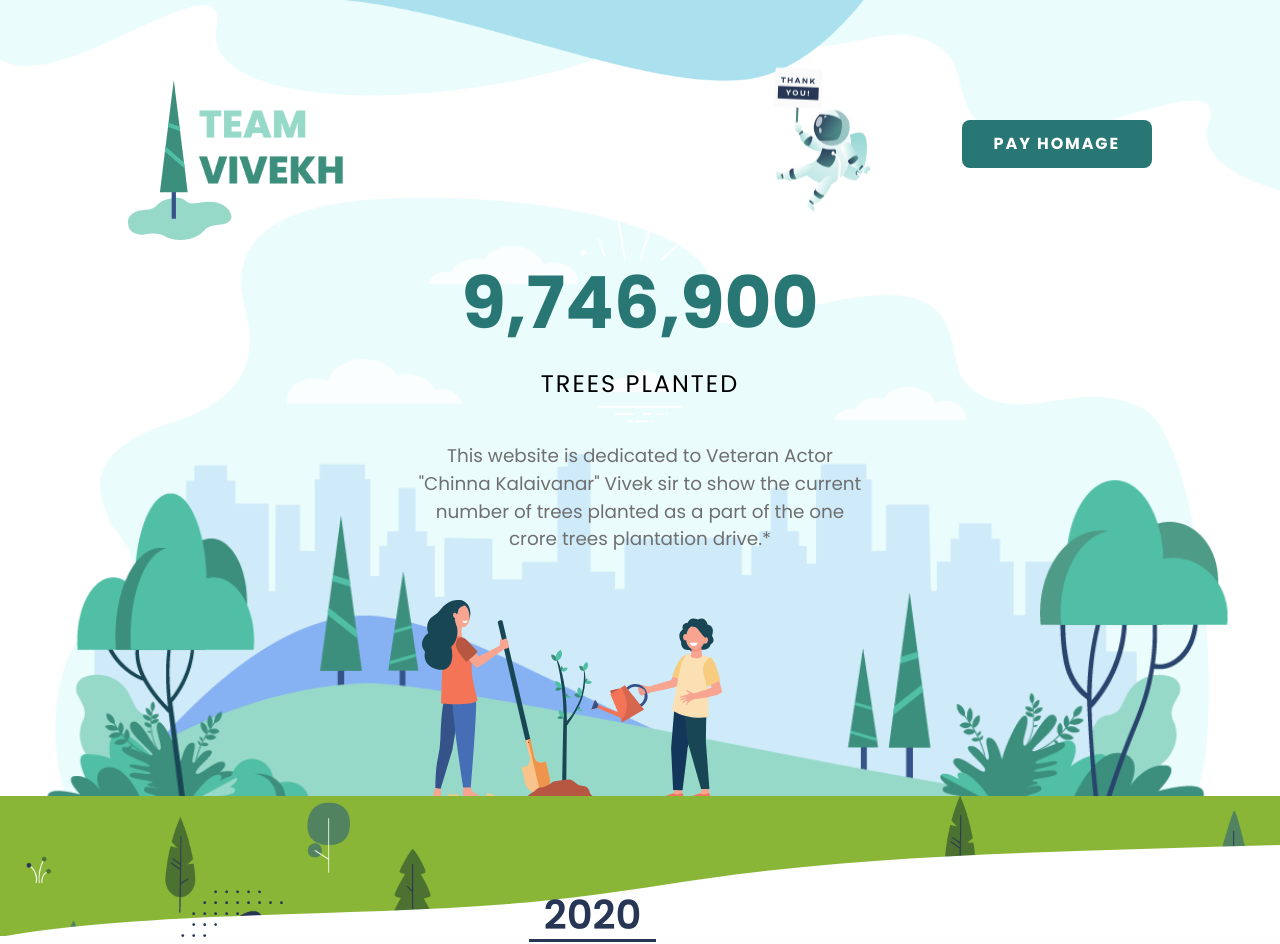
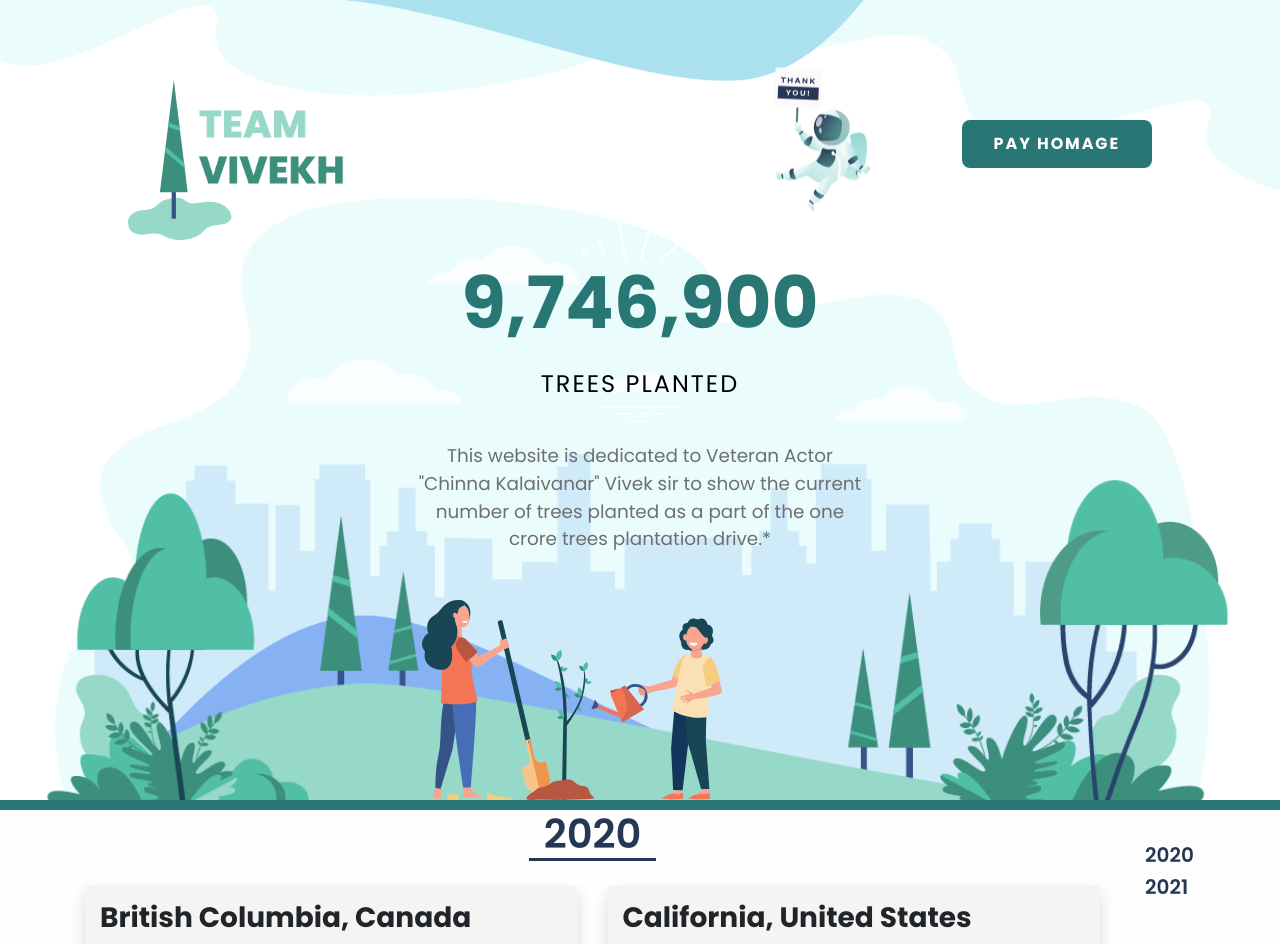
Before and after one commit to vinitshahdeo/PayingHomage, a React (Create React App) app in the folder client/: page / in a window 1280 px wide. Shown: the top 944 px of the page. Built offline with nearby package versions, Linux system fonts and the light colour scheme.

Commit message:
fixed banner divider

```diff
--- a/client/src/App.js
+++ b/client/src/App.js
@@ -16,7 +16,7 @@ import SubscribeForm from "./components/Subscribe/subscribeForm";
 import Footer from "./components/Footer/Footer";
 
 const ProjectsContainer = styled.div`
-  transform: translatey(-45px);
+  /* transform: translatey(-45px); */
 `;
 
 const PageContainer = styled.div`
--- a/client/src/components/BannerDivider.js
+++ b/client/src/components/BannerDivider.js
@@ -5,27 +5,32 @@ import divider from "../assets/divider-right-condensed.svg";
 
 const Divider = styled.div`
   position: relative;
-  background-color: #89b636;
-  margin-top: -4px;
-  padding: 0 0 2rem;
-  background-image: url(${treeBackground});
+  background-color: #287775;
+  /* padding: 0 0 2rem; */
+  /* background-image: url(${treeBackground});
   background-repeat: no-repeat;
   background-position: center top;
-  background-size: 100%;
-  height: 17.5vh;
+  background-size: 100%; */
+  /* height: 17.5vh; */
 `;
 
-const DividerImage = styled.img`
+// const DividerImage = styled.img`
+//   width: 100%;
+//   position: absolute;
+//   bottom: -1px;
+//   left: 0;
+// `;
+
+const DividerLine = styled.div`
+  height: 10px;
   width: 100%;
-  position: absolute;
-  bottom: -1px;
-  left: 0;
+  background-color: #287775;
 `;
 
 export default function BannerGreen() {
   return (
     <Divider>
-      <DividerImage src={divider} />
+      <DividerLine></DividerLine>
     </Divider>
   );
 }
```
